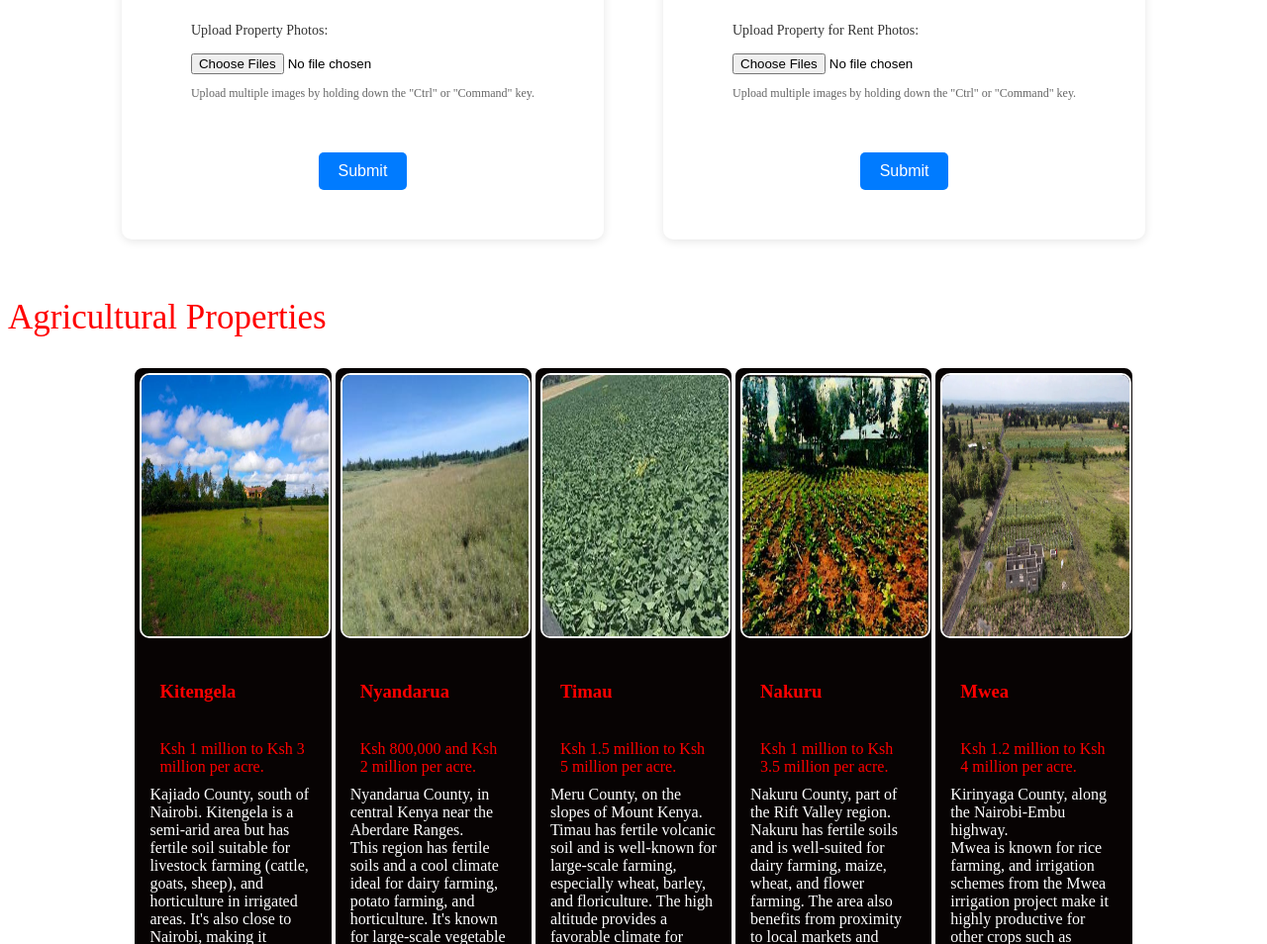
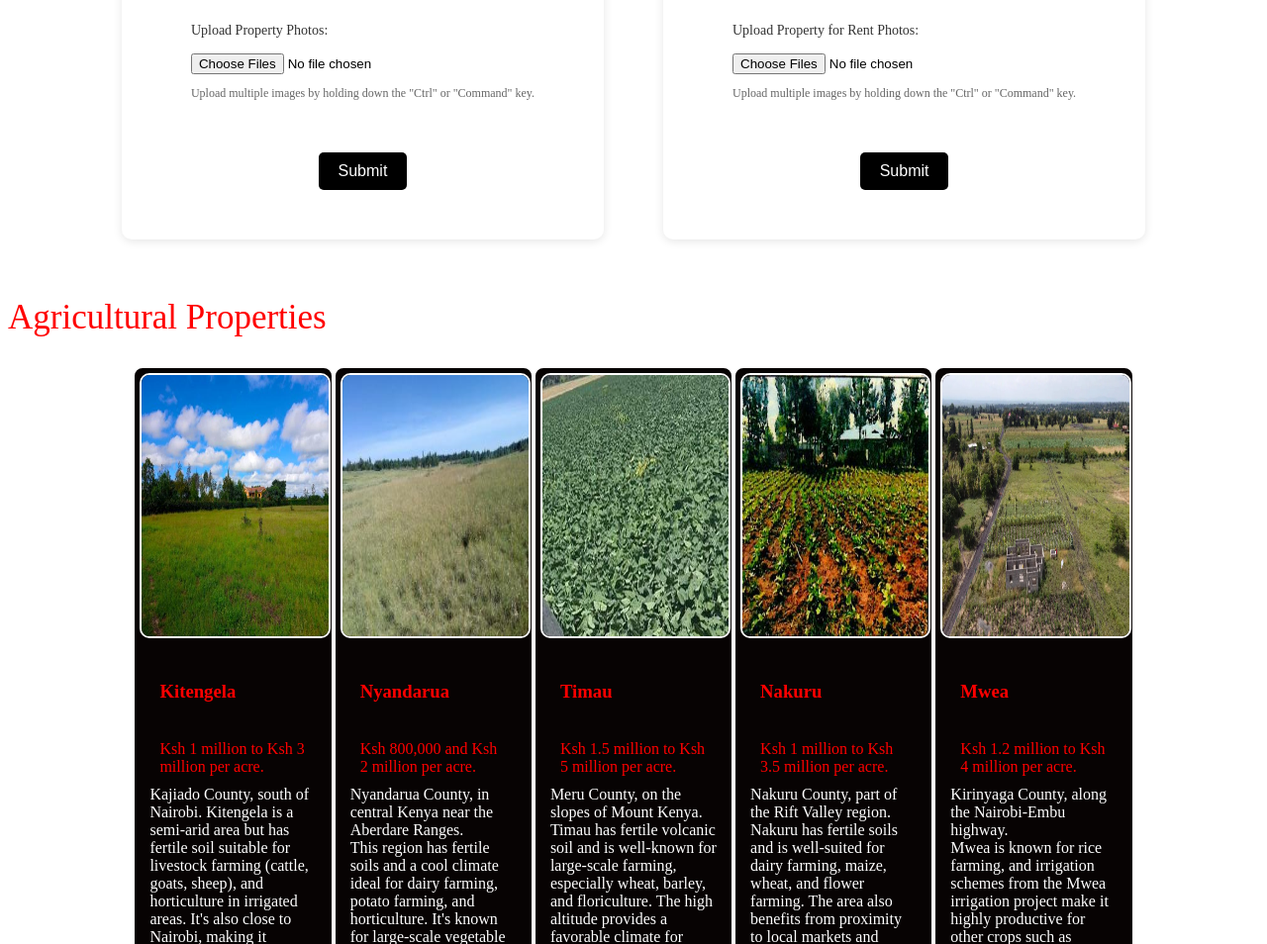
Before and after one commit to Felix-Otieno/propertyManager, a website: page list.html in a window 1280 px wide. Shown: the part 1475-2429 px from the top of the page at 99% size. Drawn offline with Linux system fonts and the light colour scheme.

Commit message:
modify list.css

```diff
--- a/list.css
+++ b/list.css
@@ -241,7 +241,7 @@ font-weight: 300;
 }
 
 .formAction button {
-    background-color: #007bff;
+    background-color: black;
     color: #fff;
     padding: 10px 20px;
     border: none;
@@ -252,7 +252,7 @@ font-weight: 300;
 }
 
 .formAction button:hover {
-    background-color: #0056b3;
+    background-color: red;
 }
 
 .yotte {
```
